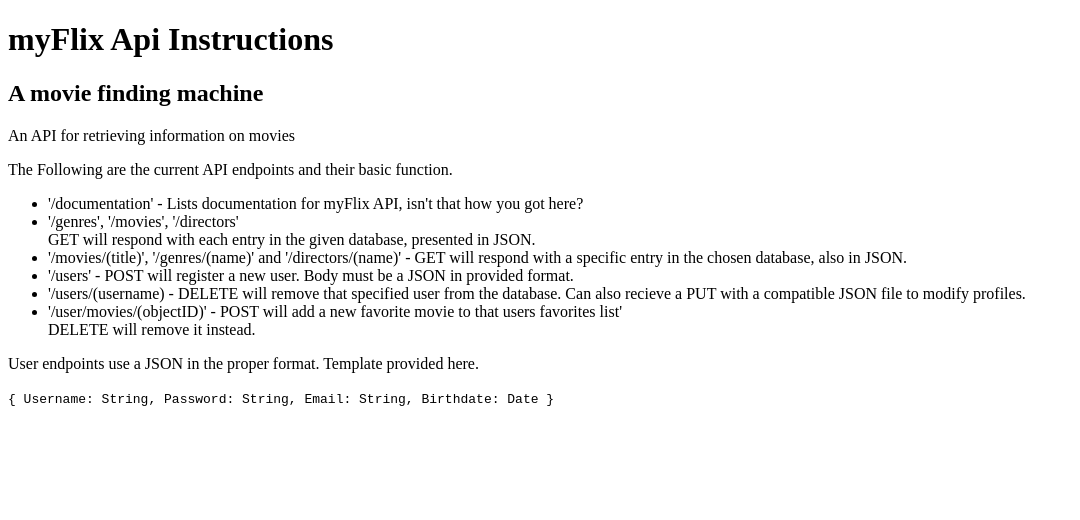
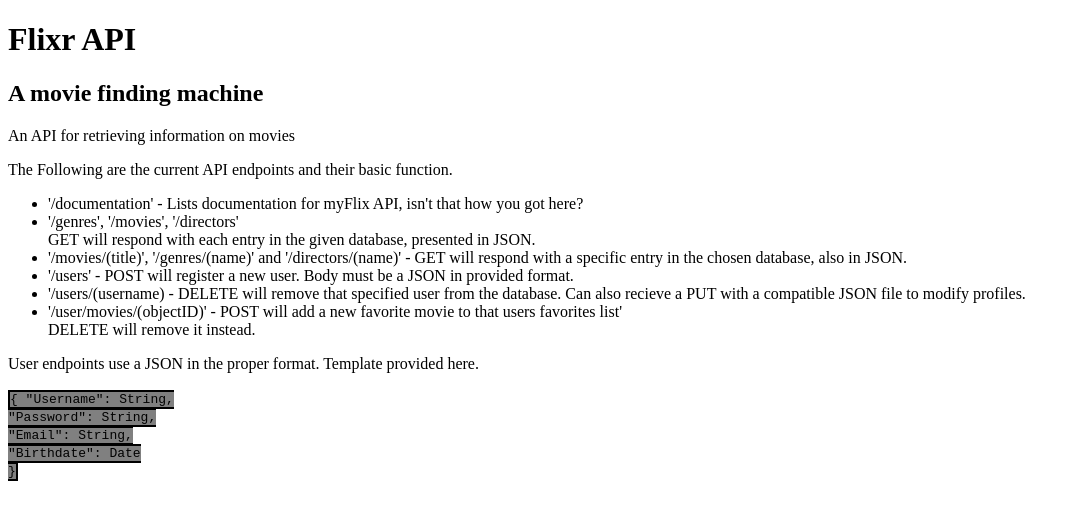
Before and after one commit to Zantigoo/Movie-Api, a website: page public/documentation.html in a window 1280 px wide. Shown: the whole page, without its empty margins (0-1080 px from the left). Drawn offline with Linux system fonts and the light colour scheme.

Commit message:
documentation touches

```diff
--- a/public/documentation.html
+++ b/public/documentation.html
@@ -4,13 +4,14 @@
     <meta charset="UTF-8">
     <meta http-equiv="X-UA-Compatible" content="IE=edge">
     <meta name="viewport" content="width=device-width, initial-scale=1.0">
-    <title>Document</title>
+    <title>Flixr documentation</title>
     <style>
-
+        code{border: 2px black solid;
+        background: gray; }
     </style>
 </head>
 <body>
-    <h1>myFlix Api Instructions</h1>
+    <h1>Flixr API</h1>
     <h2>A movie finding machine</h2>
     <p>An API for retrieving information on movies</p>
 
@@ -28,10 +29,10 @@
     <p>User endpoints use a JSON in the proper format. Template provided here.</p>
     <code>
         {
-        Username: String,
-        Password: String,
-        Email: String,
-        Birthdate: Date
+        "Username": String, <br>
+        "Password": String, <br>
+        "Email": String, <br>
+        "Birthdate": Date <br>
         }
 </code>
 </body>
```
